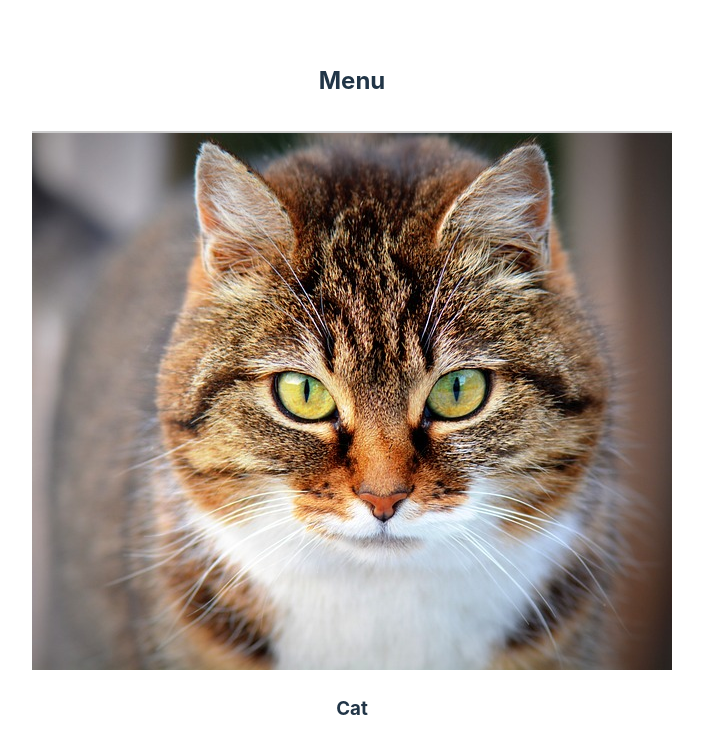
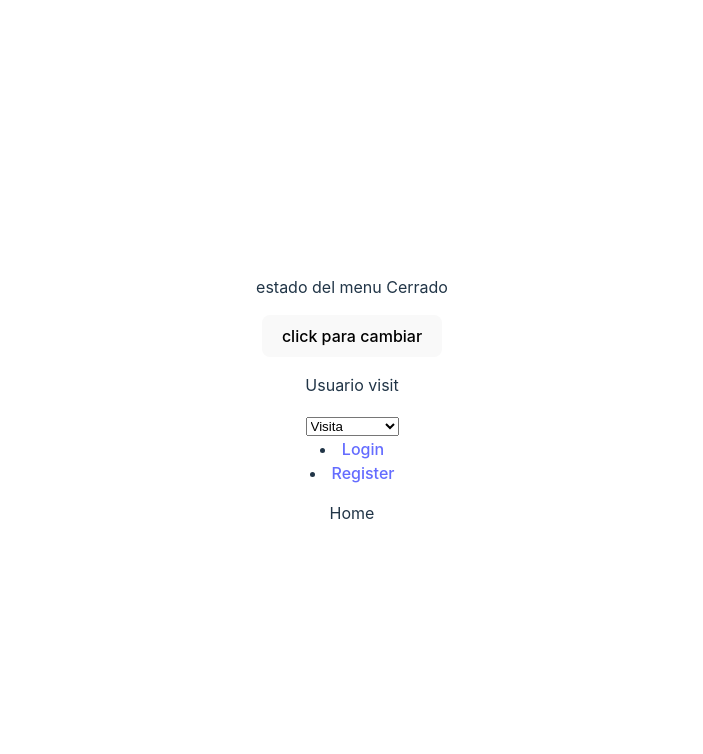
Before and after one commit to MaximoHumittas/SistemaDeReservasDeEspacio, a React (Vite) app in the folder reservasEspaciosFrontend/: page / in a window 1280 px wide. Shown: the top 754 px of the page, without its empty margins (288-991 px from the left). Built offline with nearby package versions, Linux system fonts and the light colour scheme.

Commit message:
agreagacion de paginas y mejora en el navbar

```diff
--- a/reservasEspaciosFrontend/package.json
+++ b/reservasEspaciosFrontend/package.json
@@ -11,6 +11,7 @@
   },
   "dependencies": {
     "axios": "^1.7.7",
+    "nodemon": "^3.1.4",
     "react": "^18.3.1",
     "react-dom": "^18.3.1",
     "react-hook-form": "^7.53.0",
--- a/reservasEspaciosFrontend/src/components/ApplicationCard.jsx
+++ b/reservasEspaciosFrontend/src/components/ApplicationCard.jsx
@@ -4,8 +4,6 @@ import axios from 'axios';
 function ApplicationCard({name,career,typeAplication,index}) {
 
     //se les mandaria a la api
-
-
 
 
     const ApprovedAplication = () => {
@@ -31,8 +29,8 @@ function ApplicationCard({name,career,typeAplication,index}) {
             <p>Tipo de Solicitud: {typeAplication}</p>
 
 
-            <button onClick={ApprovedAplication} style={{backgroundColor:"red", }}>Solicitud Aprobada </button>
-            <button onClick={DeniedAplication } style={{backgroundColor:"green"}}>Solicitud Degenada </button>
+            <button onClick={ApprovedAplication} style={{backgroundColor:"green", }}>Solicitud Aprobada </button>
+            <button onClick={DeniedAplication } style={{backgroundColor:"red"}}>Solicitud Degenada </button>
         </div>
     );
 }
--- a/reservasEspaciosFrontend/src/components/Navbar.jsx
+++ b/reservasEspaciosFrontend/src/components/Navbar.jsx
@@ -1,54 +1,132 @@
 
+import { useState } from "react"
 import { Link } from "react-router-dom"
 
 function Navbar() {
 
-    const navStyle = {
+    const [menuOpen, setMenuOpen] = useState(false)
 
-        padding: "10px",
-        borderBottom: "2px solid #ccc"
-    };
+    {/*
+    visit
+    student
+    teacher
+    admin
+    manager
 
-    const ulStyle = {
-        listStyle: "none",
-        display: "flex",
-        gap: "20px",
-        padding: "0",
-        margin: "0"
-    };
 
-    const linkStyle = {
-        color: "#fff",
-        textDecoration: "none",
-        fontSize: "18px"
-    };
+     */}
+
+    const [userType, setTypeUser] = useState("visit")
+
+    const ChangeTypeUser = (event) => {
+        setTypeUser(event.target.value)
+    }
 
     return (
         //la aparencia por ahora es opcional
-        <nav style={navStyle}>
-            <h1 style={{ margin: "0", fontSize: "24px" }}>Menu</h1>
-            <ul style={ulStyle}>
+
+        <div>
+            <p>estado del menu {menuOpen ? "Abierto" : "Cerrado"}</p>
+            <button onClick={() => setMenuOpen(!menuOpen)}>click para cambiar</button>
+            <p>Usuario {userType}</p>
+            <form>
+                <label>
+                    <select value={userType} onChange={ChangeTypeUser}>
+                        <option value="visit">Visita </option>
+                        <option value="student">Usuario</option>
+                        <option value="teacher">profesor</option>
+                        <option value="manager">gestionador</option>
+                        <option value="admin">admistrador</option>
+                    </select>
+                </label>
+            </form>
+
+
+            {menuOpen ? (
+
+                <nav>
+
+
+
+                    {userType === "student" && (
+
+                        <>
                             <li>
-                    <Link to="/" style={linkStyle}>Home</Link>
+                                <Link to="/user" >Usuario</Link>
                             </li>
                             <li>
-                    <Link to="/user" style={linkStyle}>Usuario</Link>
+                                <Link to="/calendar"  >Calendario</Link>
+                            </li>
+                        </>
+                    )}
+                    {userType === "manager" && (
+
+                        <>
+                            <li>
+                                <Link to="/user" >Usuario de gestion</Link>
                             </li>
                             <li>
-                    <Link to="/calendar" style={linkStyle} >Calendar</Link>
+                                <Link to="/calendar"  >Calendario</Link>
+                            </li>
+
+                            <li>
+                                <Link to="/applications" >Tabla de Solicitudes</Link>
+                            </li>
+
+                        </>
+
+                    )}
+                    {
+                        userType === "teacher" && (
+                            <>
+                                <li>
+                                    <Link to="/user" >Usuario Profesor</Link>
+
                                 </li>
                                 <li>
-                    <Link to="/login" style={linkStyle}>Login</Link>
+                                    <Link to="/calendar"  >Calendario</Link>
+                                </li>
+
+                            </>
+
+
+                        )
+                    }
+                    {
+                        userType === "admin" && (
+                            <>
+                                <li>
+                                    <Link to="/user" >Usuario Profesor</Link>
+
                                 </li>
                                 <li>
-                    <Link to="/register" style={linkStyle}>Register</Link>
+                                    <Link to="/calendar"  >Calendario</Link>
+                                </li>
+
+                        </>
+
+                        )
+                    }
+
+                </nav>
+
+            ) :
+             (
+                <nav>
+                    <li>
+                        <Link to="/login" >Login</Link>
                     </li>
                     <li>
-                    <Link to="/applications" style={linkStyle}>Tabla de Solicitudes</Link>
+                        <Link to="/register" >Register</Link>
                     </li>
-            </ul>
 
                 </nav>
+
+             )}
+
+
+        </div>
+
 
 
 
--- a/reservasEspaciosFrontend/src/pages/ApplicationPage.jsx
+++ b/reservasEspaciosFrontend/src/pages/ApplicationPage.jsx
@@ -7,7 +7,8 @@ function ApplicationPage() {
     //aqui se pediria a la api, los datos de la solicitudes
     const [userAplications,setUserAplications] = useState([
         {nombre: "Diego Alvarez", carrera: "Informatica", solicitud: "Solicitud de Sala"},
-        {nombre: "Maximo Mora", carrera:"Biologia", solicitud:"Solicitud de Cubiculo"}
+        {nombre: "Maximo Mora", carrera:"Biologia", solicitud:"Solicitud de Cubiculo"},
+        {nombre: "Kevin Parra", carrera:"Derecho", solicitud:"Solicitud de cambio "}
     ])
 
     return (
--- a/reservasEspaciosFrontend/src/pages/HomePage.jsx
+++ b/reservasEspaciosFrontend/src/pages/HomePage.jsx
@@ -2,14 +2,13 @@
 
 import cat from "../assets/images/cat.jpg";
 
-import PhotoCard from "../components/PhotoCard";
+import PhotoCard from "../components/common/PhotoCard";
 
 function HomePage() {
 
     return (
         <div>
-
-            <PhotoCard imageSrc={cat} name="Cat" />
+            <p>Home</p>
 
 
 
```
Also changed, not shown: reservasEspaciosFrontend/src/components/common/Button.jsx (added, +11 -0 lines), reservasEspaciosFrontend/src/pages/AdmistrationPage.jsx (added, +17 -0 lines), reservasEspaciosFrontend/src/components/common/PhotoCard.jsx (renamed from reservasEspaciosFrontend/src/components/PhotoCard.jsx), reservasEspaciosFrontend/src/pages/UserRequestPage.jsx (added), 1 other file (tests, documents, lock files or other folders). Lines whose indentation alone changed are shown as unchanged.
